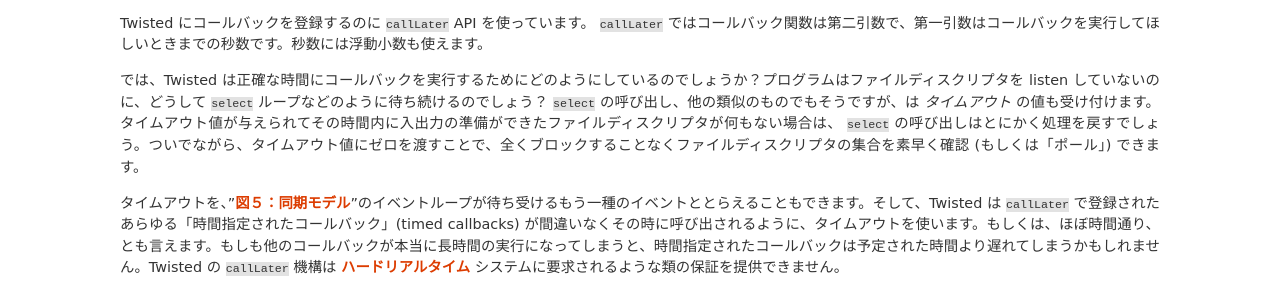
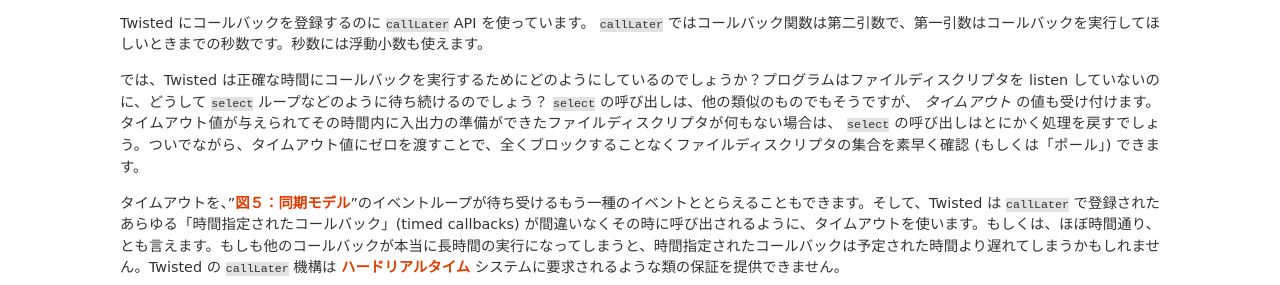
Before and after one commit to skitazaki/twisted-intro-ja, a Sphinx documentation site: the page built from docs/p03.rst, in a window 1280 px wide and 900 px high, scrolled down 3976 px. Shown: the part 166-451 px from the top of the window. Built offline with Sphinx 7.4.7, drawn with Linux system fonts in a browser that asks for light colours.

Commit message:
small fix

```diff
--- a/docs/p03.rst
+++ b/docs/p03.rst
@@ -180,7 +180,7 @@
 
 Twisted にコールバックを登録するのに ``callLater`` API を使っています。 ``callLater`` ではコールバック関数は第二引数で、第一引数はコールバックを実行してほしいときまでの秒数です。秒数には浮動小数も使えます。
 
-では、Twisted は正確な時間にコールバックを実行するためにどのようにしているのでしょうか？プログラムはファイルディスクリプタを listen していないのに、どうして ``select`` ループなどのように待ち続けるのでしょう？ ``select`` の呼び出し、他の類似のものでもそうですが、は `タイムアウト` の値も受け付けます。タイムアウト値が与えられてその時間内に入出力の準備ができたファイルディスクリプタが何もない場合は、 ``select`` の呼び出しはとにかく処理を戻すでしょう。ついでながら、タイムアウト値にゼロを渡すことで、全くブロックすることなくファイルディスクリプタの集合を素早く確認 (もしくは「ポール」) できます。
+では、Twisted は正確な時間にコールバックを実行するためにどのようにしているのでしょうか？プログラムはファイルディスクリプタを listen していないのに、どうして ``select`` ループなどのように待ち続けるのでしょう？ ``select`` の呼び出しは、他の類似のものでもそうですが、 `タイムアウト` の値も受け付けます。タイムアウト値が与えられてその時間内に入出力の準備ができたファイルディスクリプタが何もない場合は、 ``select`` の呼び出しはとにかく処理を戻すでしょう。ついでながら、タイムアウト値にゼロを渡すことで、全くブロックすることなくファイルディスクリプタの集合を素早く確認 (もしくは「ポール」) できます。
 
 タイムアウトを、":ref:`figure5`"のイベントループが待ち受けるもう一種のイベントととらえることもできます。そして、Twisted は ``callLater`` で登録されたあらゆる「時間指定されたコールバック」(timed callbacks) が間違いなくその時に呼び出されるように、タイムアウトを使います。もしくは、ほぼ時間通り、とも言えます。もしも他のコールバックが本当に長時間の実行になってしまうと、時間指定されたコールバックは予定された時間より遅れてしまうかもしれません。Twisted の ``callLater`` 機構は `ハードリアルタイム <http://en.wikipedia.org/wiki/Real-time_computing#Hard_and_soft_real-time_systems>`_ システムに要求されるような類の保証を提供できません。
 
```
